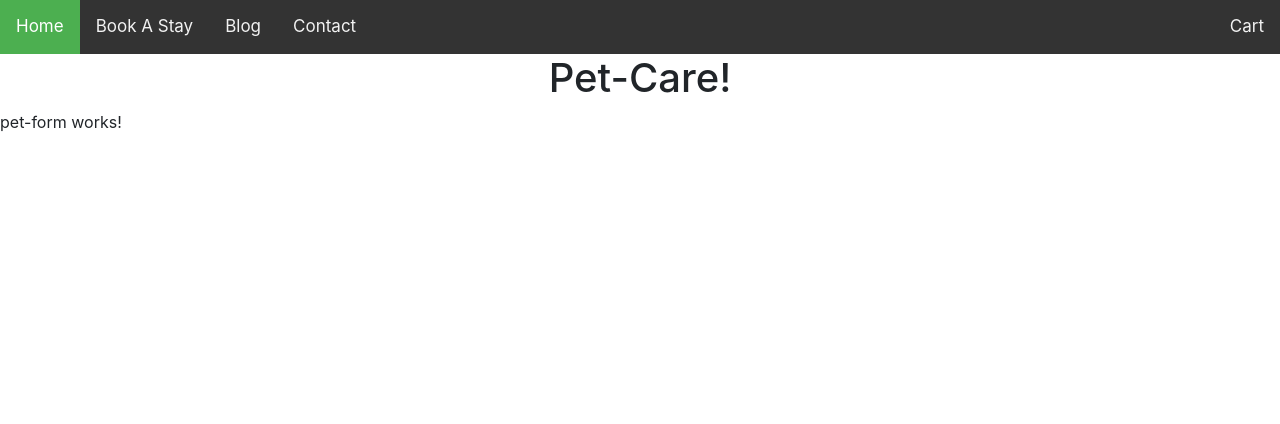
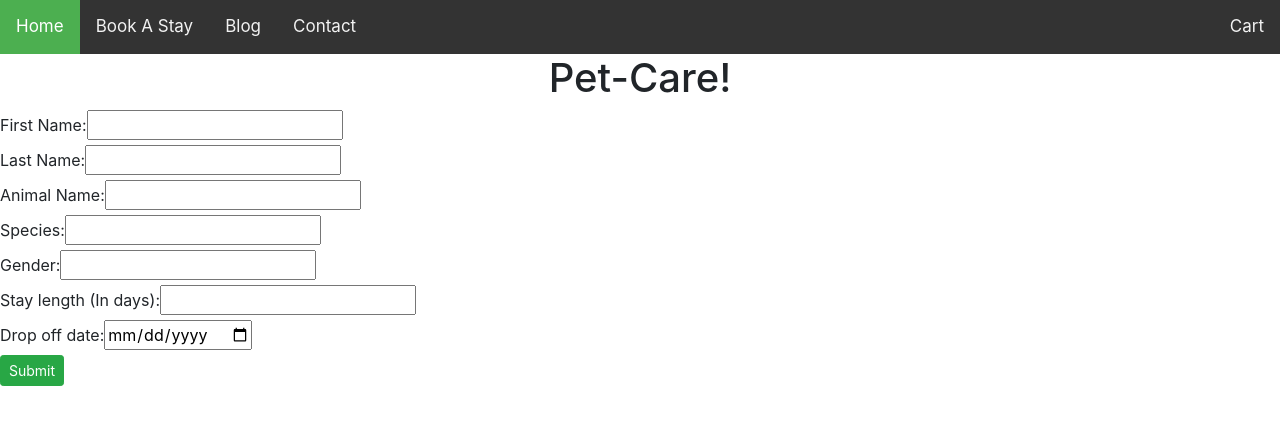
Before and after one commit to PorterSavage/PetCare, an Angular app: page /pet-form in a window 1280 px wide. Shown: the top 424 px of the page. Built offline with nearby package versions, Linux system fonts and the light colour scheme.

Commit message:
Updated pet-form

```diff
--- a/src/app/pet-form/pet-form.component.html
+++ b/src/app/pet-form/pet-form.component.html
@@ -1,3 +1,22 @@
-<p>
-  pet-form works!
-</p>
+<label for="ownerFirsName">First Name:</label>
+<input type="text" #ownerFirstName>
+<br>
+<label for="ownerLastName">Last Name:</label>
+<input type="text" #ownerLastName>
+<br>
+<label for="animalName">Animal Name:</label>
+<input type="text" #animalName>
+<br>
+<label for="species">Species:</label>
+<input type="text" #species>
+<br>
+<label for="gender">Gender:</label>
+<input type="text" #gender>
+<br>
+<label for="stay">Stay length (In days):</label>
+<input type="number" #stay>
+<br>
+<label for="dropOff">Drop off date:</label>
+<input type="date" #dropOff>
+<br>
+<button class="btn btn-success btn-sm" (click)="submitRequest(ownerFirstName.value, ownerLastName.value, animalName.value, species.value, gender.value, stay.value, dropOff.value); ownerFirstName.value=''; ownerLastName.value=''; animalName.value=''; species.value=''; gender.value=''; stay.value=''; dropOff.value='';">Submit</button>
--- a/src/app/pet-form/pet-form.component.ts
+++ b/src/app/pet-form/pet-form.component.ts
@@ -1,4 +1,5 @@
 import { Component, OnInit } from '@angular/core';
+import { Animal } from '../models/createAnimal.model';
 
 @Component({
   selector: 'app-pet-form',
@@ -9,7 +10,11 @@ export class PetFormComponent implements OnInit {
 
   constructor() { }
 
+  submitRequest(newOwnerFirstName: string, newOwnerLastName: string, newAnimalName: string, newSpecies: string, newGender: string, newStay: number, newDropOff: Date) {
+    const newAnimal = new Animal(newOwnerFirstName, newOwnerLastName, newAnimalName, newSpecies, newGender, newStay, newDropOff);
+    console.log(newAnimal);
+  }
+
   ngOnInit() {
   }
-
 }
```
